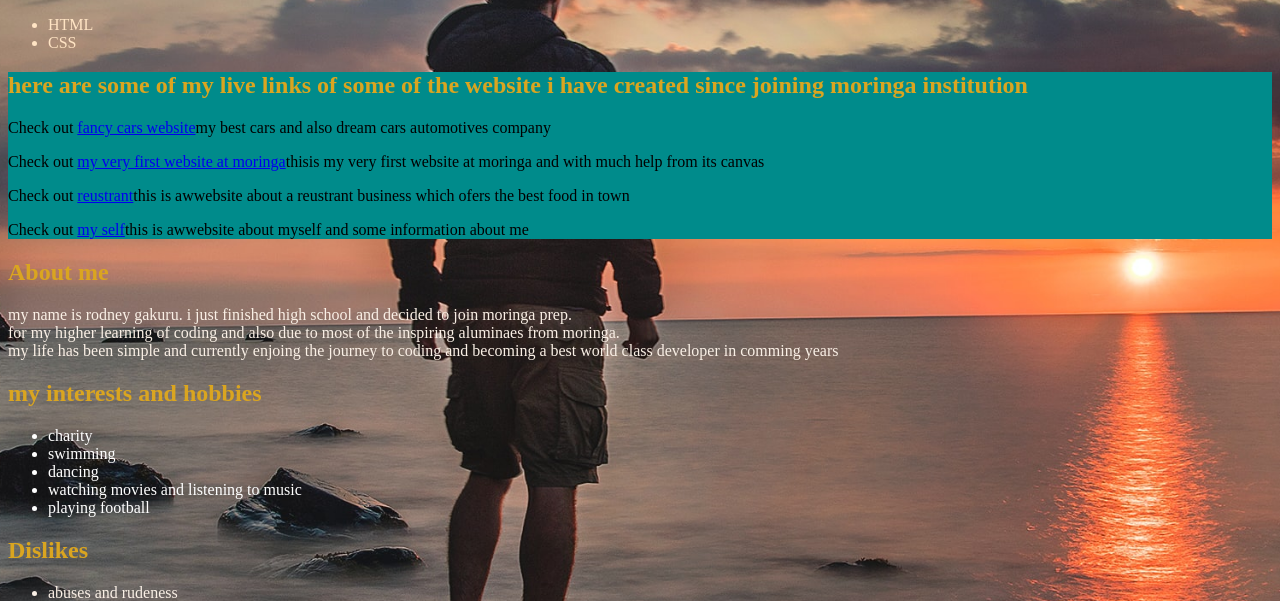
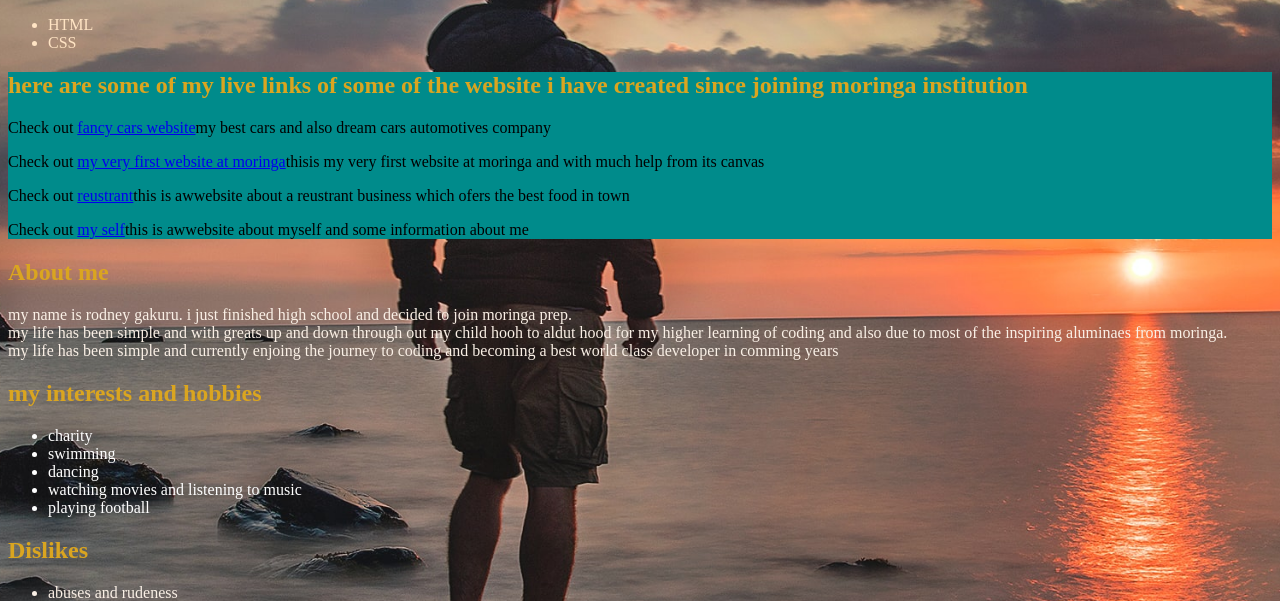
Before and after one commit to rodneyspark/prep-personal-portfolio, a plain HTML site: page index.html in a window 1280 px wide. Shown: the part 499-1100 px from the top of the page. Drawn offline with Linux system fonts and the light colour scheme.

Commit message:
added a new description

```diff
--- a/index.html
+++ b/index.html
@@ -27,6 +27,7 @@
 <div class="about">
     <h2>About me</h2>
     <P>my name is rodney gakuru. i just finished high school and decided to join moringa prep.<br>
+        my life has been simple and with greats up and down through out my child hooh to aldut hood
     for my higher learning of coding and also due to most of the inspiring aluminaes from moringa.<br>
     my life has been simple and currently  enjoing the journey to coding and becoming a best world class developer in comming years</P>
 </div>
```
